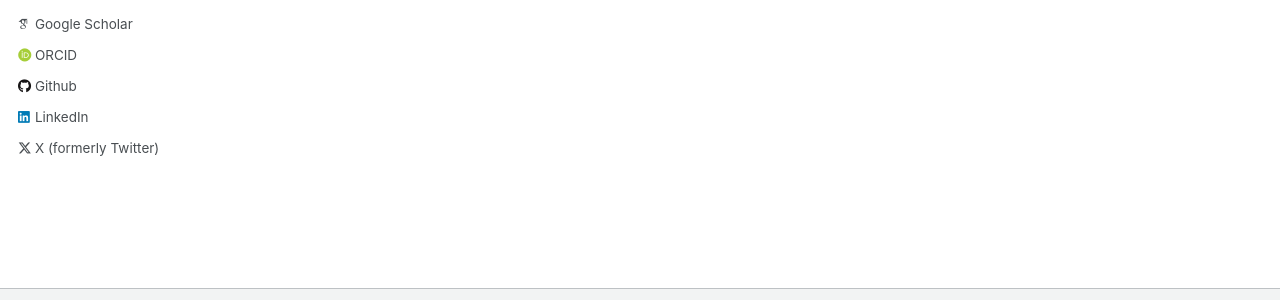
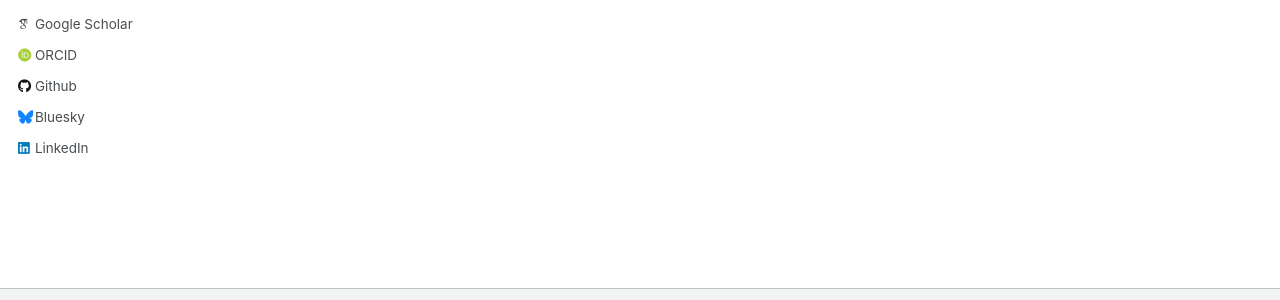
Before and after one commit to imenelydiaker/imenelydiaker.github.io, a Jekyll site: the page built from _pages/about.md, in a window 1280 px wide. Shown: the part 456-756 px from the top of the page. Built offline with Jekyll 4.4.1, drawn with Linux system fonts in a browser that asks for light colours; some web fonts are replaced; part of the change alters nothing that is shown.

Commit message:
Bye X, welcome Bluesky!

```diff
--- a/_config.yml
+++ b/_config.yml
@@ -48,7 +48,7 @@ author:
   stackoverflow    : # User number or user number and name (i.e., use "1" or "1/jeff-atwood")
 
   # Social media
-  bluesky          : # "bsky.app" # Replace this with you Bluesky username
+  bluesky          : imeneker  # ".bsky.app" Replace this with you Bluesky username
   facebook         : # Username
   flickr           : # Username
   foursquare       : # Username
@@ -65,7 +65,7 @@ author:
   steam            : # Username
   telegram         : # URL
   tumblr           : # Username
-  twitter          : imenelker
+  twitter          : # Username
   vine             : # Username
   weibo            : # Username
   wikipedia        : # Username
```
